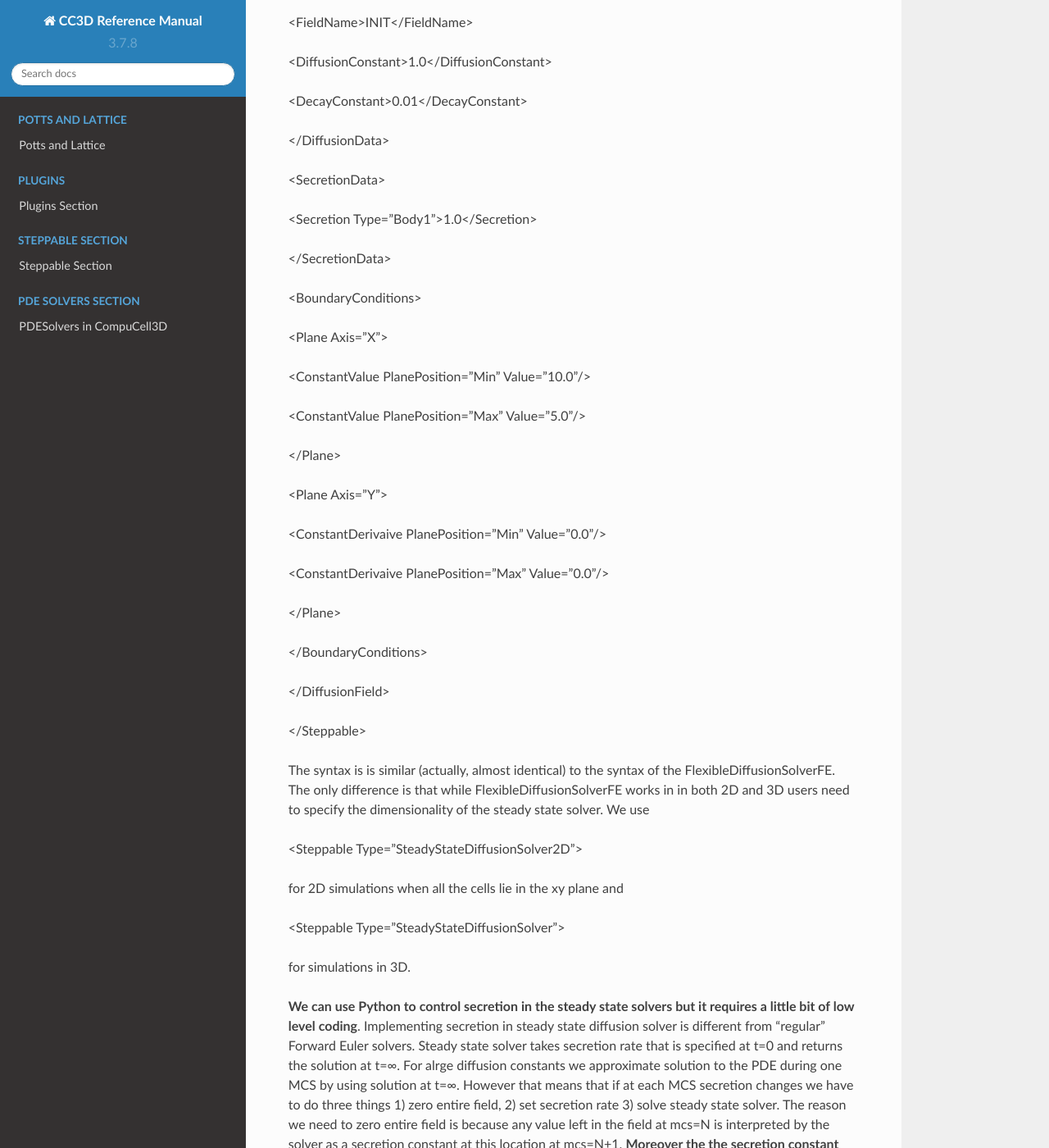
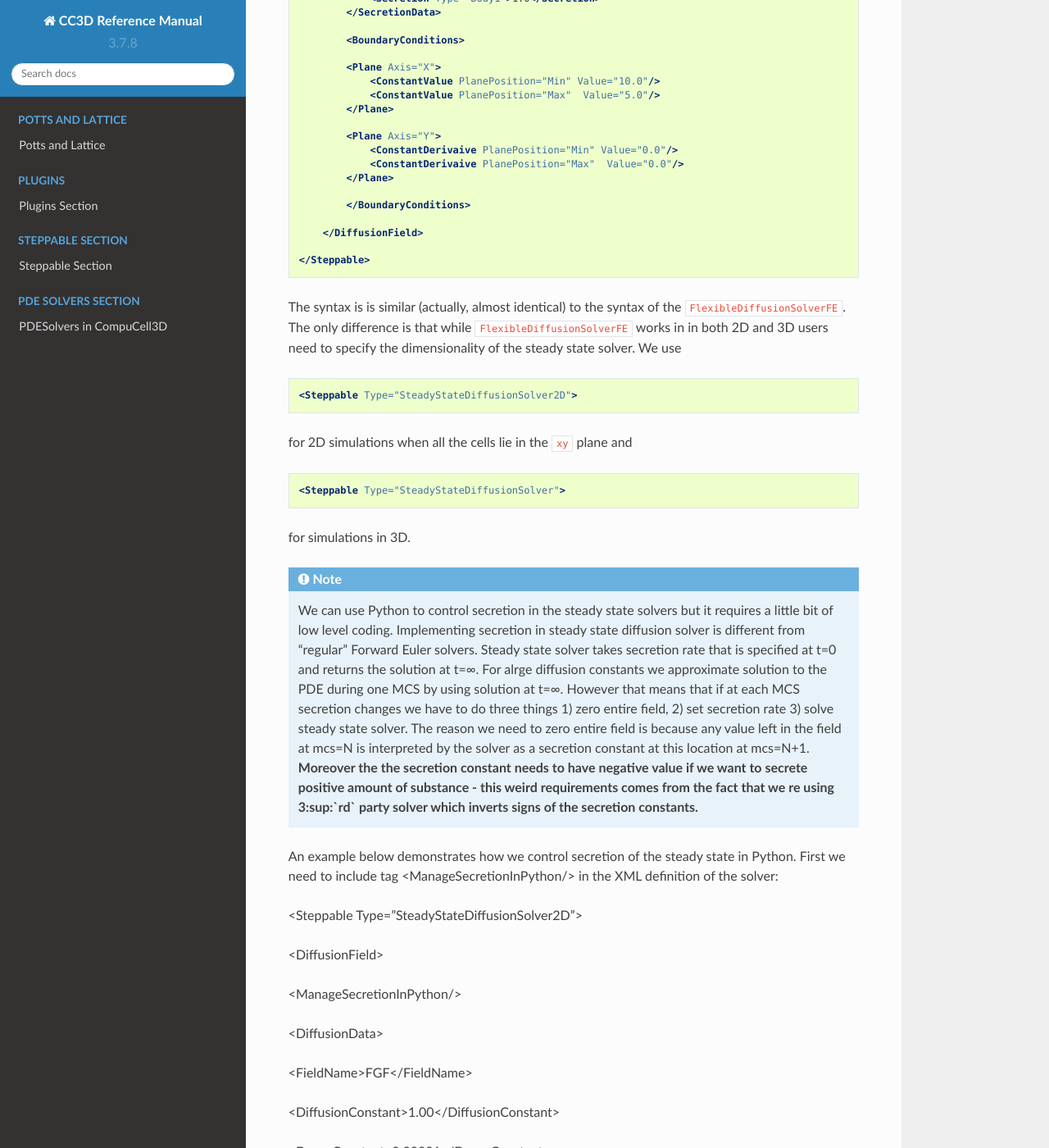
Before and after one commit to CompuCell3D/CompuCell3DReferenceManual, a Sphinx documentation site: the page built from docs/steady_state_diffusion_solver.rst, in a window 1280 px wide and 1400 px high, scrolled down 698 px. Shown: the whole window at 82% size. Built offline with Sphinx 7.4.7 and the Read the Docs theme 2.0.0, drawn with Linux system fonts in a browser that asks for light colours; some of the changed lines change nothing that is shown; some of the changed text lies outside the part shown.

Commit message:
added new section

```diff
--- a/docs/reaction_diffusion_solver.rst
+++ b/docs/reaction_diffusion_solver.rst
@@ -77,7 +77,7 @@ the following:
 .. math::
     :nowrap:
 
-    \alpha(x)=\begin{cases}
+        \alpha(x)=\begin{cases}
                x\\
                \frac{1}{1+e^{-kx}}\\
                \frac{e^x-e^{-x}}{e^x+e^{-x}}
--- a/docs/steady_state_diffusion_solver.rst
+++ b/docs/steady_state_diffusion_solver.rst
@@ -12,90 +12,88 @@ the solution of the diffusion equation is not that much different from
 the asymptotic solution (i.e. at :math:`t=\infty`) it is often more convenient to use
 ``SteadyStateDiffusion`` solver which solves Helmholtz equation:
 
+.. math::
+    :nowrap:
 
-where *F* is a source function of the coordinates - it is an input to
-the equation, *k* is decay constant and *c* is the concentration. The F
-function in CC3D is either given implicitely by specifying cellular
-secretion or explicitely by specifying concentration *c* before solving
+       \begin{eqnarray}
+            \nabla^2c-kc=F
+       \end{eqnarray
+
+
+where :math:`F` is a source function of the coordinates - it is an input to
+the equation, :math:`k` is decay constant and :math:`c` is the concentration. The :math:`F`
+function in CC3D is either given implicitly by specifying cellular
+secretion or explicitly by specifying concentration :math:`c` before solving
 Helmholtz equation.
 
 The CC3D stead state diffusion solvers are stable and allow solutions
-for large values of diffusion constants.
+for large values of diffusion constants. The example syntax for the steady-state solver is shown below:
 
-The example syntax for the steady-state solver is shown below:
+.. code-block:: xml
 
-<Steppable Type="SteadyStateDiffusionSolver2D">
+    <Steppable Type="SteadyStateDiffusionSolver2D">
+        <DiffusionField Name="INIT">
+            <DiffusionData>
+                <FieldName>INIT</FieldName>
+                <DiffusionConstant>1.0</DiffusionConstant>
+                <DecayConstant>0.01</DecayConstant>
+            </DiffusionData>
+            <SecretionData>
+                <Secretion Type="Body1">1.0</Secretion>
+            </SecretionData>
 
-<DiffusionField Name="INIT">
+            <BoundaryConditions>
 
-<DiffusionData>
+            <Plane Axis="X">
+                <ConstantValue PlanePosition="Min" Value="10.0"/>
+                <ConstantValue PlanePosition="Max"  Value="5.0"/>
+            </Plane>
 
-<FieldName>INIT</FieldName>
+            <Plane Axis="Y">
+                <ConstantDerivaive PlanePosition="Min" Value="0.0"/>
+                <ConstantDerivaive PlanePosition="Max"  Value="0.0"/>
+            </Plane>
 
-<DiffusionConstant>1.0</DiffusionConstant>
+            </BoundaryConditions>
 
-<DecayConstant>0.01</DecayConstant>
+        </DiffusionField>
 
-</DiffusionData>
-
-<SecretionData>
-
-<Secretion Type="Body1">1.0</Secretion>
-
-</SecretionData>
-
-<BoundaryConditions>
-
-<Plane Axis="X">
-
-<ConstantValue PlanePosition="Min" Value="10.0"/>
-
-<ConstantValue PlanePosition="Max" Value="5.0"/>
-
-</Plane>
-
-<Plane Axis="Y">
-
-<ConstantDerivaive PlanePosition="Min" Value="0.0"/>
-
-<ConstantDerivaive PlanePosition="Max" Value="0.0"/>
-
-</Plane>
-
-</BoundaryConditions>
-
-</DiffusionField>
-
-</Steppable>
+    </Steppable>
 
 The syntax is is similar (actually, almost identical) to the syntax of
-the FlexibleDiffusionSolverFE. The only difference is that while
-FlexibleDiffusionSolverFE works in in both 2D and 3D users need to
+the ``FlexibleDiffusionSolverFE``. The only difference is that while
+``FlexibleDiffusionSolverFE`` works in in both 2D and 3D users need to
 specify the dimensionality of the steady state solver. We use
 
-<Steppable Type="SteadyStateDiffusionSolver2D">
+.. code-block:: xml
 
-for 2D simulations when all the cells lie in the xy plane and
+    <Steppable Type="SteadyStateDiffusionSolver2D">
 
-<Steppable Type="SteadyStateDiffusionSolver">
+for 2D simulations when all the cells lie in the ``xy`` plane and
+
+.. code-block:: xml
+
+    <Steppable Type="SteadyStateDiffusionSolver">
 
 for simulations in 3D.
 
-**We can use Python to control secretion in the steady state solvers but
-it requires a little bit of low level coding**. Implementing secretion
-in steady state diffusion solver is different from “regular” Forward
-Euler solvers. Steady state solver takes secretion rate that is
-specified at t=0 and returns the solution at t=∞. For alrge diffusion
-constants we approximate solution to the PDE during one MCS by using
-solution at t=∞. However that means that if at each MCS secretion
-changes we have to do three things 1) zero entire field, 2) set
-secretion rate 3) solve steady state solver. The reason we need to zero
-entire field is because any value left in the field at mcs=N is
-interpreted by the solver as a secretion constant at this location at
-mcs=N+1. **Moreover the the secretion constant needs to have negative
-value if we want to secrete positive amount of substance - this weird
-requirements comes from the fact that we re using 3\ :sup:`rd` party
-solver which inverts signs of the secretion constants.**
+.. note::
+
+    We can use Python to control secretion in the steady state solvers but
+    it requires a little bit of low level coding. Implementing secretion
+    in steady state diffusion solver is different from “regular” Forward
+    Euler solvers. Steady state solver takes secretion rate that is
+    specified at t=0 and returns the solution at t=∞. For alrge diffusion
+    constants we approximate solution to the PDE during one MCS by using
+    solution at t=∞. However that means that if at each MCS secretion
+    changes we have to do three things 1) zero entire field, 2) set
+    secretion rate 3) solve steady state solver. The reason we need to zero
+    entire field is because any value left in the field at mcs=N is
+    interpreted by the solver as a secretion constant at this location at
+    mcs=N+1. **Moreover the the secretion constant needs to have negative
+    value if we want to secrete positive amount of substance - this weird
+    requirements comes from the fact that we re using 3\ :sup:`rd` party
+    solver which inverts signs of the secretion constants.**
 
 An example below demonstrates how we control secretion of the steady
 state in Python. First we need to include tag <ManageSecretionInPython/>
```
